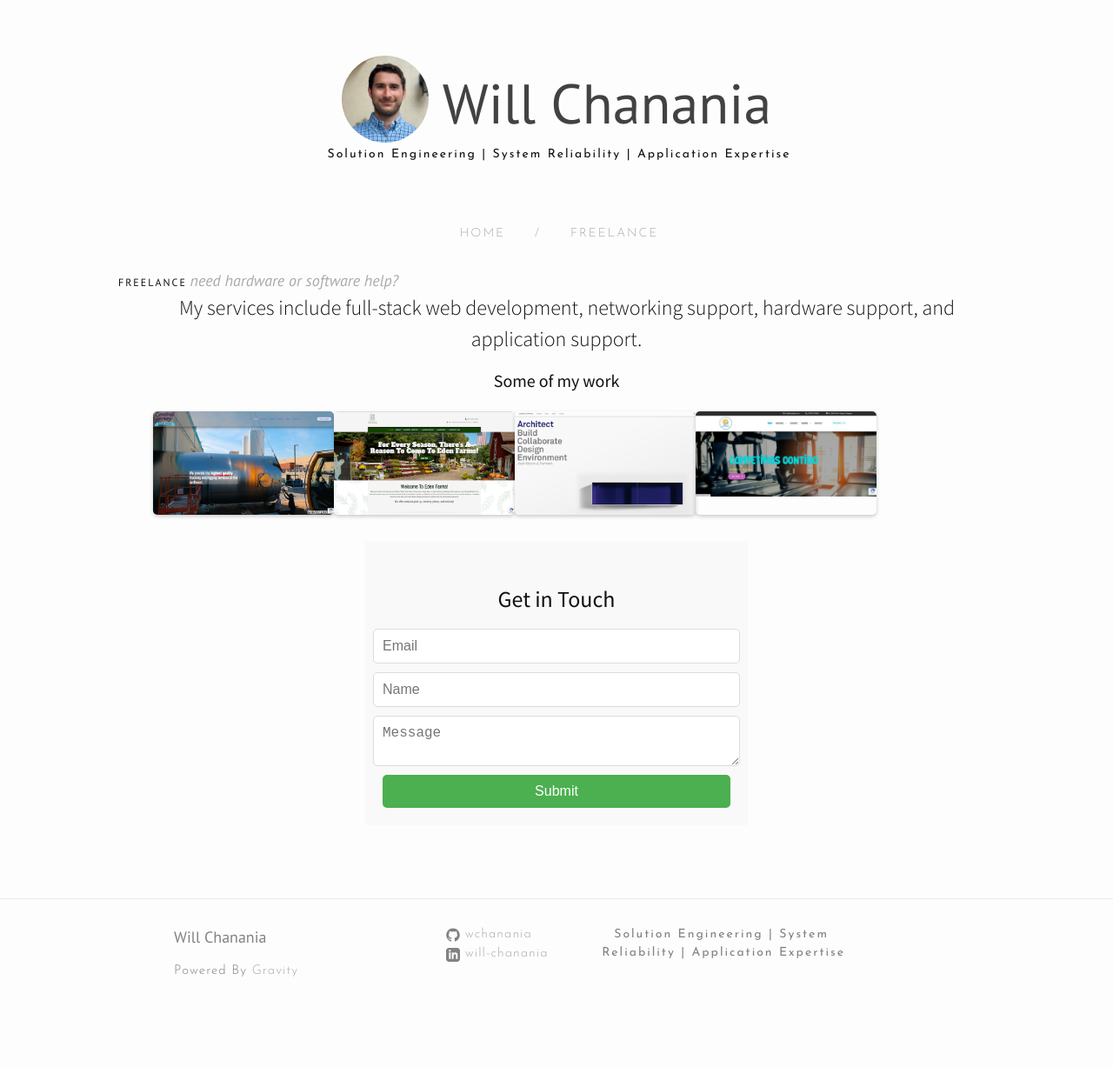
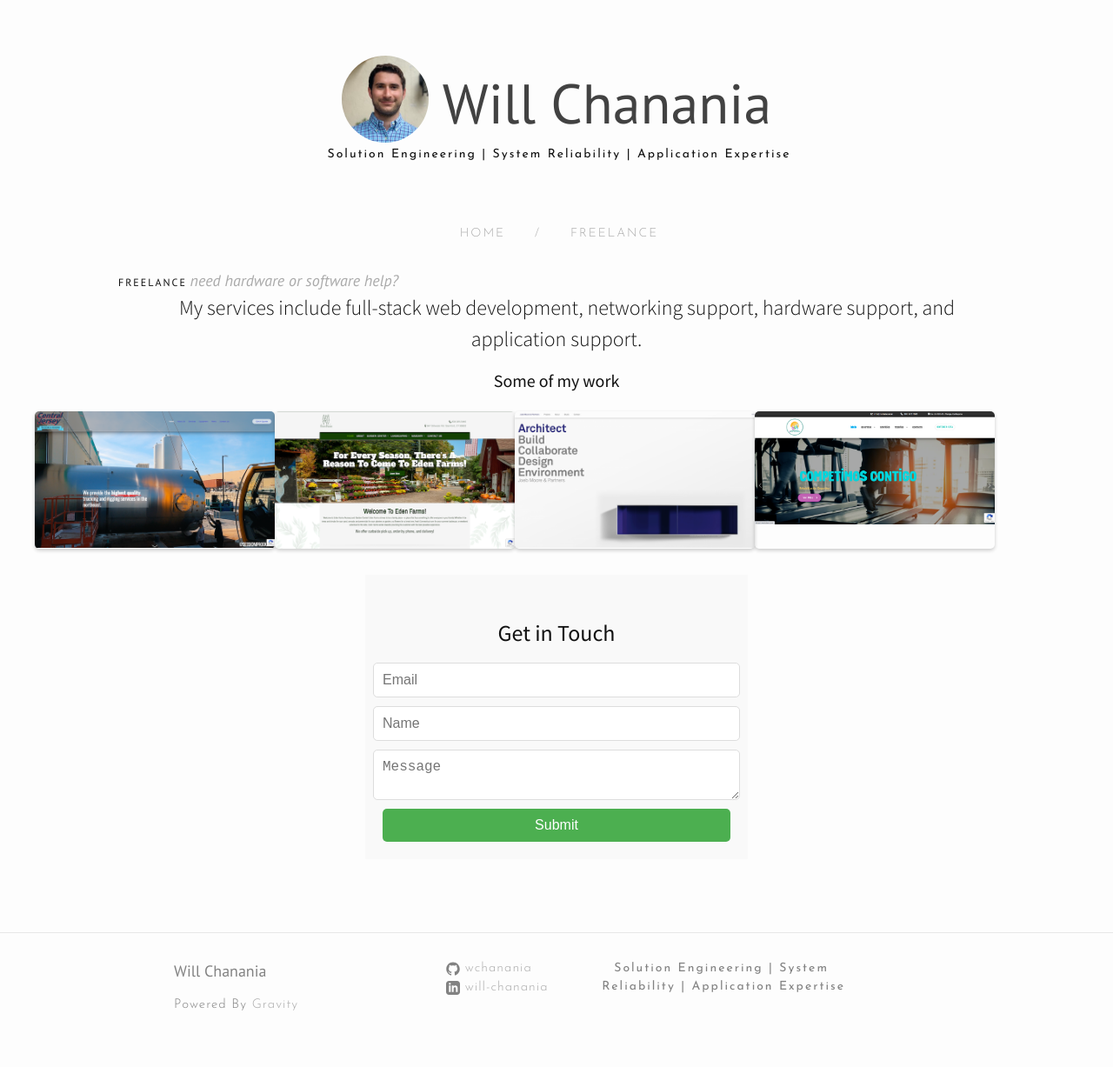
Before and after one commit to wchanania/wchanania.github.io, a Jekyll site: the page built from freelance.md, in a window 1280 px wide. Shown: the whole page at 87% size. Built offline with Jekyll 4.4.1, drawn with Linux system fonts in a browser that asks for light colours; nearby versions of some CDN libraries; before the commit the page ends 1188 px from its top, so only the background shows below that.

Commit message:
fix: css

```diff
--- a/css/style.scss
+++ b/css/style.scss
@@ -747,7 +747,6 @@ div.site-title > #nav-pic {
 .image-grid {
   display: flex;
   justify-content: space-between;
-  width: 65vw;
   margin-left: calc((-15vmax) / 2);
   margin-top: 20px;
 }
@@ -762,7 +761,7 @@ div.site-title > #nav-pic {
 
 .image-item img {
   display: block;
-  width: 800px; /* Increase the width to make the images bigger */
+  width: 900px; /* Increase the width to make the images bigger */
   height: auto;
 }
 
```
